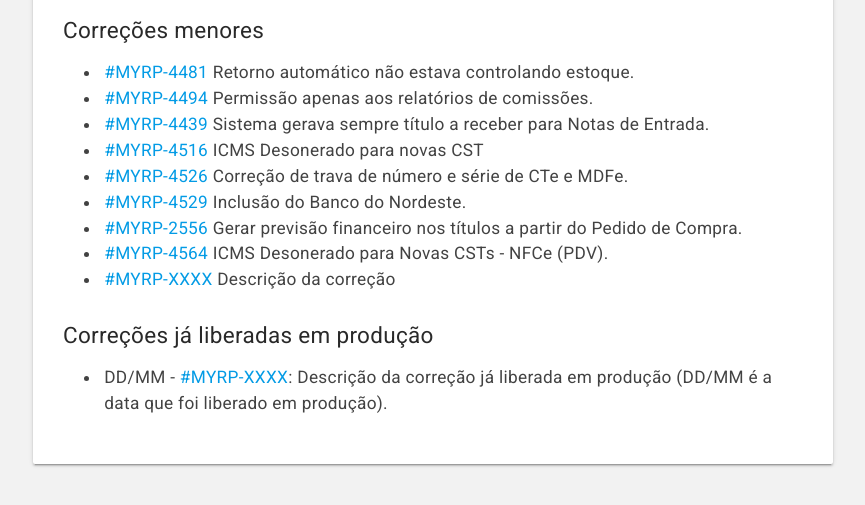
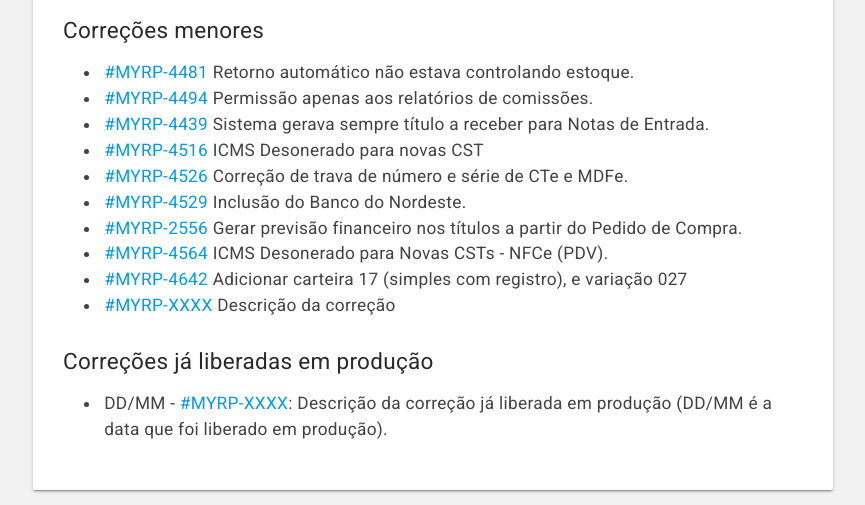
Before and after one commit to myrp-maicon/changelog-myrp, a Jekyll site: the page built from docs/myrp/19.08.02.md, in a window 1280 px wide. Shown: the part 892-1397 px from the top of the page, without its empty margins (207-1072 px from the left). Built offline with Jekyll 4.4.1, drawn with Linux system fonts in a browser that asks for light colours; nearby versions of some CDN libraries; our own code applies the rules of GitHub Pages for plain Markdown files; the repository's description, which GitHub fills in, is left out; before the commit the page ends 1371 px from its top, so only the background shows below that.

Commit message:
AD:MYRP-4642 - Adicionar carteira 17/027
Adicionar carteira 17 (simples com registro), e variação 027

```diff
--- a/docs/myrp/19.08.02.md
+++ b/docs/myrp/19.08.02.md
@@ -22,6 +22,7 @@ As alterações estarão disponíveis no ambiente demo.myrp.com.br (212) na quar
 * [#MYRP-4529](https://devmyrp.atlassian.net/browse/MYRP-4529) Inclusão do Banco do Nordeste.
 * [#MYRP-2556](https://devmyrp.atlassian.net/browse/MYRP-2556) Gerar previsão financeiro nos títulos a partir do Pedido de Compra.
 * [#MYRP-4564](https://devmyrp.atlassian.net/browse/MYRP-4564) ICMS Desonerado para Novas CSTs - NFCe (PDV).
+* [#MYRP-4642](https://devmyrp.atlassian.net/browse/MYRP-4642) Adicionar carteira 17 (simples com registro), e variação 027
 * [#MYRP-XXXX](https://devmyrp.atlassian.net/browse/MYRP-XXXX) Descrição da correção
 
 
```
